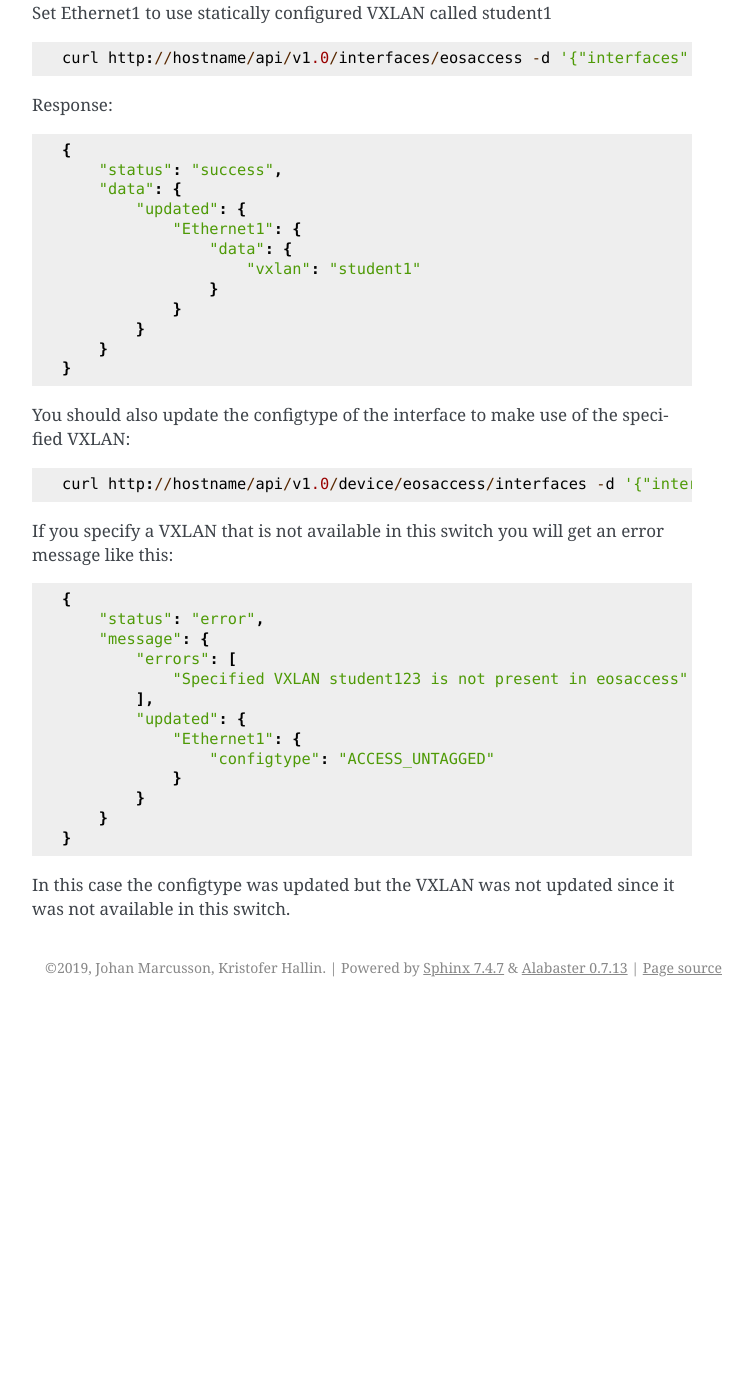
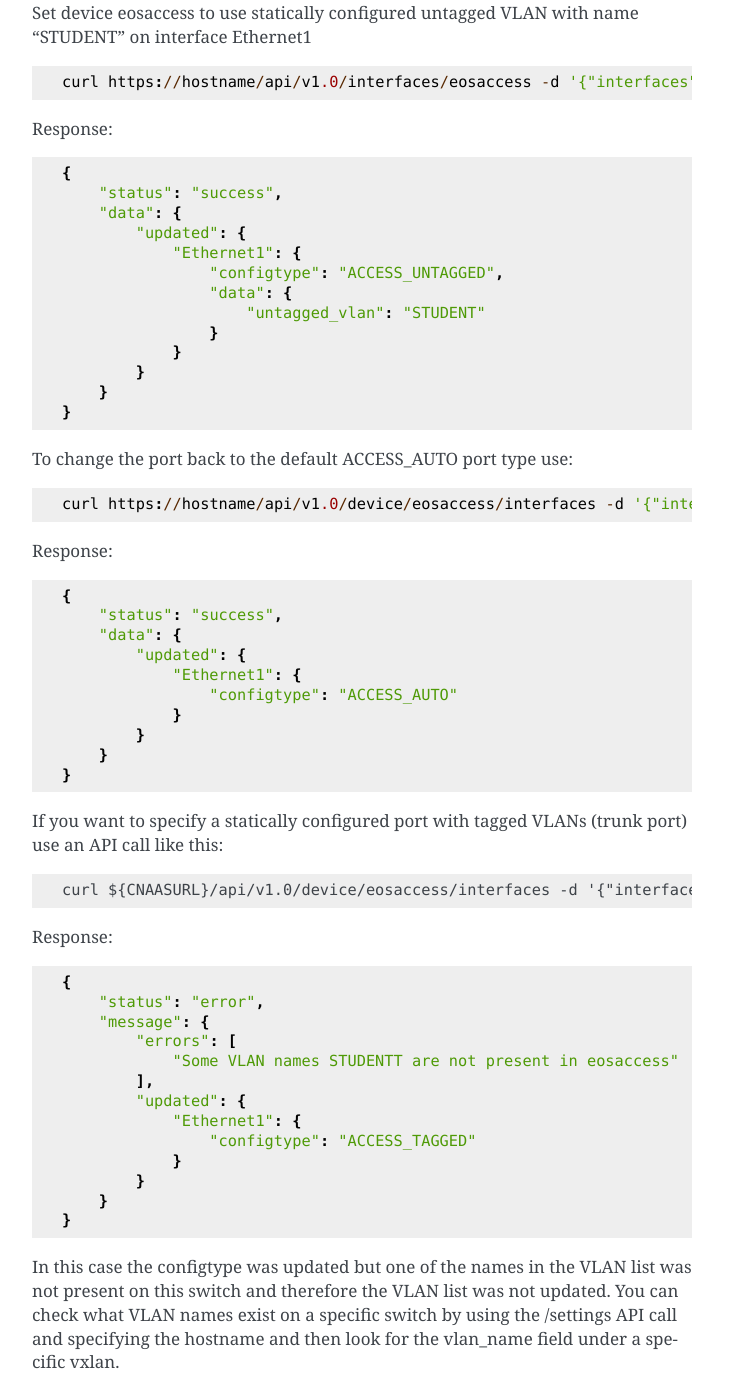
Before and after one commit to SUNET/cnaas-nms, a Sphinx documentation site: the page built from docs/apiref/interfaces.rst, in a window 1280 px wide and 1400 px high, scrolled down 1382 px. Shown: the whole window, without its empty margins (388-1140 px from the left). Built offline with Sphinx 7.4.7, drawn with Linux system fonts in a browser that asks for light colours; before the commit the page ends 2389 px from its top, so only the background shows below that; some of the changed text lies outside the part shown.

Commit message:
Update documentation to reflect changes to access_untagged and access_tagged interfaces

```diff
--- a/docs/apiref/interfaces.rst
+++ b/docs/apiref/interfaces.rst
@@ -51,21 +51,21 @@ The configtype field must use some of these pre-defined values:
 - UNKNOWN: Should not be used unless there's an error in CNaaS-NMS
 - UNMANAGED: This interface is not managed by CNaaS-NMS (not implemented)
 - CONFIGFILE: This interface is managed via external config file (not implemented)
-- CUSTOM: Use custom configuration from data field (not implemented)
+- CUSTOM: Use custom configuration defined in settings YAML (only implemented for DIST type devices)
 - TEMPLATE: Use a pre-defined template (not implemented)
 - ACCESS_AUTO: Use 802.1X configuration to automatically configure port (default)
-- ACCESS_UNTAGGED: Use a static VXLAN defined in data field
-- ACCESS_TAGGED: Use a static list of VXLANs defined in data field (not implemented)
+- ACCESS_UNTAGGED: Use a static VLAN defined by name in the data field
+- ACCESS_TAGGED: Use a static list of VLANs defined by names in the data field
 - ACCESS_UPLINK: Uplink from access switch to dist switch
 
 Update interface
 ----------------
 
-Set Ethernet1 to use statically configured VXLAN called student1
+Set device eosaccess to use statically configured untagged VLAN with name "STUDENT" on interface Ethernet1
 
 ::
 
-   curl http://hostname/api/v1.0/interfaces/eosaccess -d '{"interfaces": {"Ethernet1": {"data": {"vxlan": "student1"}}}}' -X PUT -H "Content-Type: application/json"
+   curl https://hostname/api/v1.0/interfaces/eosaccess -d '{"interfaces": {"Ethernet1": {"configtype": "access_untagged", "data": {"untagged_vlan": "STUDENT"}}}}' -X PUT -H "Content-Type: application/json"
 
 Response:
 
@@ -76,23 +76,44 @@ Response:
       "data": {
           "updated": {
               "Ethernet1": {
+                  "configtype": "ACCESS_UNTAGGED",
                   "data": {
-                      "vxlan": "student1"
+                      "untagged_vlan": "STUDENT"
                   }
               }
           }
       }
   }
 
-You should also update the configtype of the interface to make
-use of the specified VXLAN:
+To change the port back to the default ACCESS_AUTO port type use:
 
 ::
 
-  curl http://hostname/api/v1.0/device/eosaccess/interfaces -d '{"interfaces": {"Ethernet1": {"configtype": "access_untagged", "data": {"vxlan": "student123"}}}}' -X PUT -H "Content-Type: application/json"
+  curl https://hostname/api/v1.0/device/eosaccess/interfaces -d '{"interfaces": {"Ethernet1": {"configtype": "access_auto"}}}' -X PUT -H "Content-Type: application/json"
 
-If you specify a VXLAN that is not available in this switch you
-will get an error message like this:
+Response:
+
+::
+
+  {
+      "status": "success",
+      "data": {
+          "updated": {
+              "Ethernet1": {
+                  "configtype": "ACCESS_AUTO"
+              }
+          }
+      }
+  }
+
+
+If you want to specify a statically configured port with tagged VLANs (trunk port) use an API call like this:
+
+::
+
+  curl ${CNAASURL}/api/v1.0/device/eosaccess/interfaces -d '{"interfaces": {"Ethernet1": {"configtype": "access_tagged", "data": {"tagged_vlan_list": ["STUDENTT"]}}}}' -X PUT -H "Content-Type: application/json" -H "Authorization: Bearer $JWT_AUTH_TOKEN"
+
+Response:
 
 ::
 
@@ -100,15 +121,19 @@ will get an error message like this:
       "status": "error",
       "message": {
           "errors": [
-              "Specified VXLAN student123 is not present in eosaccess"
+              "Some VLAN names STUDENTT are not present in eosaccess"
           ],
           "updated": {
               "Ethernet1": {
-                  "configtype": "ACCESS_UNTAGGED"
+                  "configtype": "ACCESS_TAGGED"
               }
           }
       }
   }
 
-In this case the configtype was updated but the VXLAN was not
-updated since it was not available in this switch.
+
+In this case the configtype was updated but one of the names in the VLAN list
+was not present on this switch and therefore the VLAN list was not updated.
+You can check what VLAN names exist on a specific switch by using the /settings
+API call and specifying the hostname and then look for the vlan_name field
+under a specific vxlan.
```
